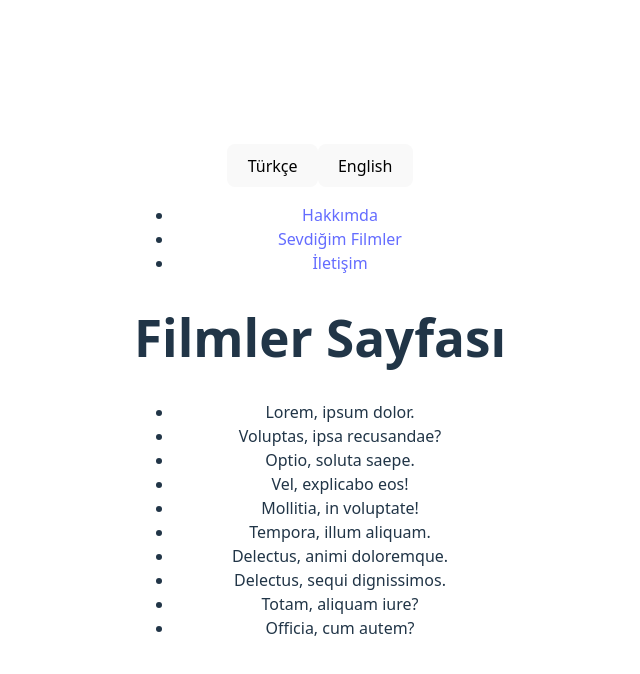
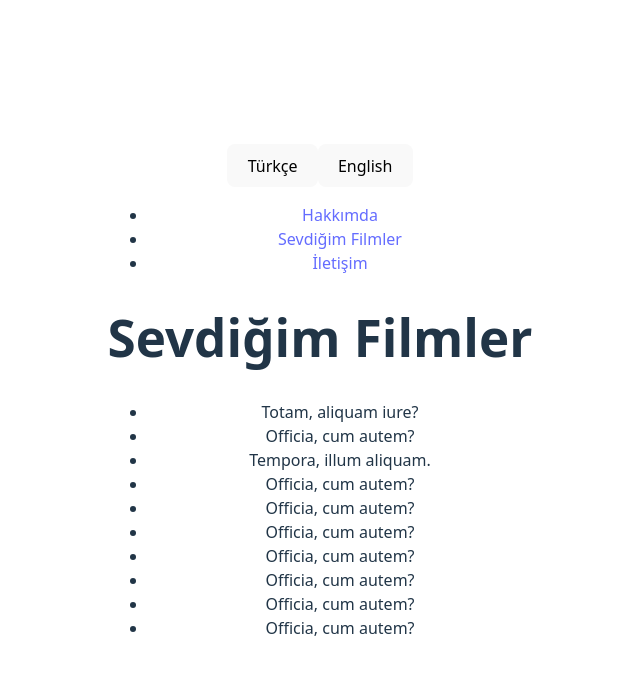
Before and after one commit to lenakucukmisirliyan/react_project, a React (Vite) app: page /page/2 in a window 1280 px wide. Shown: the top 674 px of the page, without its empty margins (320-960 px from the left). Built offline with nearby package versions, Linux system fonts and the light colour scheme.

Commit message:
second commit

```diff
--- a/src/App.jsx
+++ b/src/App.jsx
@@ -9,9 +9,9 @@ import Movies from './pages/Movies';
 import Contact from './pages/Contact';
 
 const pageContents = {
-  1: { tr: "Hakkımda İçerik", en: "About Me Content" },
-  2: { tr: "Sevdiğim Filmler İçerik", en: "Favourite Movies Content" },
-  3: { tr: "İletişim İçerik", en: "Contact Content" }
+  1: { tr: "Hakkımda", en: "About Me" },
+  2: { tr: "Sevdiğim Filmler", en: "Favorite Movies" },
+  3: { tr: "İletişim", en: "Contact" }
 };
 
 function Page({lang}) {
--- a/src/pages/Contact.jsx
+++ b/src/pages/Contact.jsx
@@ -1,9 +1,9 @@
 function Contact({lang}) {
     return(
         <div>
-            <h1>{lang === 'en' ? 'Contact Page' : 'İletişim Sayfası'}</h1>
-            <li>Cep: +90 534 380 66 45</li>
-            <li>Adres: Beşiktaş / İstanbul </li>
+            <h1>{lang === 'en' ? 'Contact' : 'İletişim'}</h1>
+            <li>{lang == 'tr' ? 'Cep: +90 534 380 66 45' : 'Phone: +90 534 380 66 45'}</li>
+            <li>{lang == 'tr' ? 'Adres: Beşiktaş / İstanbul' : 'Adress: Beşiktaş / İstanbul'}</li>
         </div>
     );
 }
--- a/src/pages/Movies.jsx
+++ b/src/pages/Movies.jsx
@@ -1,18 +1,18 @@
 function Movies({lang}) {
     return (
         <div>
-            <h1>{lang === 'en' ? 'Movies Page' : 'Filmler Sayfası'}</h1>
+            <h1>{lang === 'en' ? 'Favorite Movies' : 'Sevdiğim Filmler'}</h1>
                 <ul>
-                    <li>Lorem, ipsum dolor.</li>
-                    <li>Voluptas, ipsa recusandae?</li>
-                    <li>Optio, soluta saepe.</li>
-                    <li>Vel, explicabo eos!</li>
-                    <li>Mollitia, in voluptate!</li>
-                    <li>Tempora, illum aliquam.</li>
-                    <li>Delectus, animi doloremque.</li>
-                    <li>Delectus, sequi dignissimos.</li>
-                    <li>Totam, aliquam iure?</li>
-                    <li>Officia, cum autem?</li>
+                    <li>{lang == 'en' ? 'Lorem, ipsum dolor' : 'Totam, aliquam iure?'}</li>
+                    <li>{lang == 'en' ? 'Voluptas, ipsa recusandae' : 'Officia, cum autem?'}</li>
+                    <li>{lang == 'en' ? 'Optio, soluta saepe.' : 'Tempora, illum aliquam.'}</li>
+                    <li>{lang == 'en' ? 'Vel, explicabo eos!' : 'Officia, cum autem?'}</li>
+                    <li>{lang == 'en' ? 'Mollitia, in voluptate!' : 'Officia, cum autem?'}</li>
+                    <li>{lang == 'en' ? 'empora, illum aliquam.' : 'Officia, cum autem?'}</li>
+                    <li>{lang == 'en' ? 'Delectus, animi doloremque.' : 'Officia, cum autem?'}</li>
+                    <li>{lang == 'en' ? 'Delectus, sequi dignissimos.' : 'Officia, cum autem?'}</li>
+                    <li>{lang == 'en' ? 'Totam, aliquam iure?' : 'Officia, cum autem?'}</li>
+                    <li>{lang == 'en' ? 'Officia, cum autem?' : 'Officia, cum autem?'}</li>
                 </ul>
         </div>
     );
```
Also changed, not shown: src/pages/About.jsx (+4 -2 lines).
